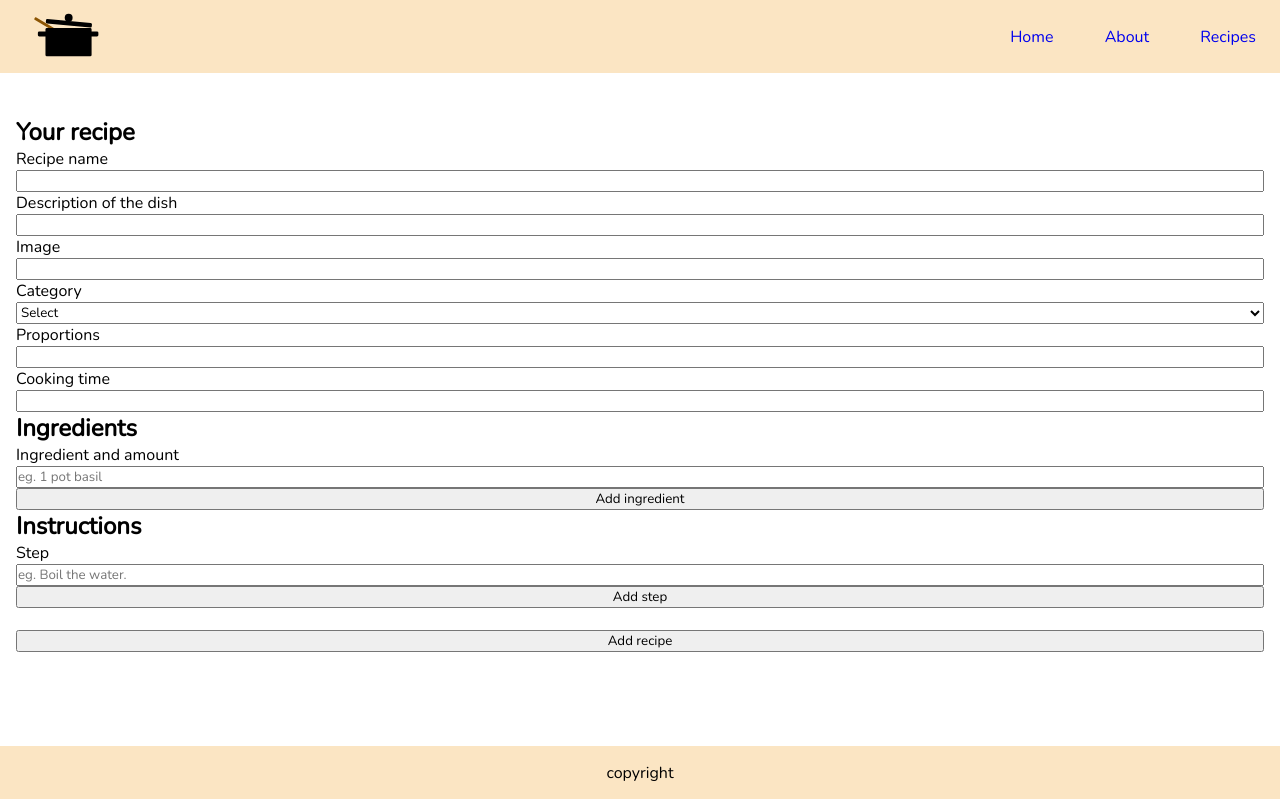
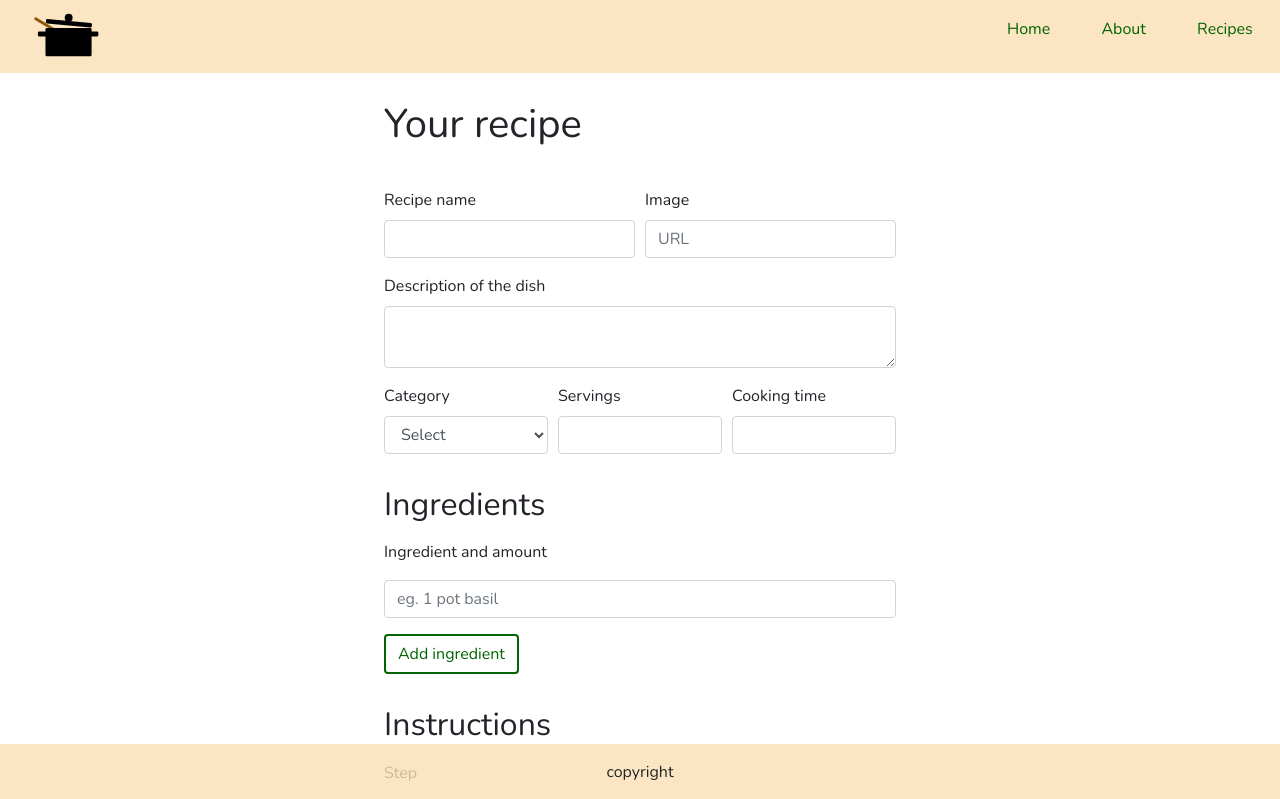
Before and after one commit to Sallaeliisa/Recipe_app, a React (Create React App) app: page /recipes/new in a window 1280 px wide. Shown: the top 799 px of the page. Built offline with nearby package versions, Linux system fonts and the light colour scheme; data requests are answered from the project's data file.

Commit message:
recipe form styled with Bootstrap

```diff
--- a/package.json
+++ b/package.json
@@ -7,7 +7,9 @@
     "@testing-library/react": "^11.2.6",
     "@testing-library/user-event": "^12.8.3",
     "axios": "^0.21.1",
+    "bootstrap": "^4.6.0",
     "react": "^17.0.2",
+    "react-bootstrap": "^1.6.0",
     "react-dom": "^17.0.2",
     "react-router-dom": "^5.2.0",
     "react-scripts": "4.0.3",
--- a/src/Components/Components_CSS/Form.css
+++ b/src/Components/Components_CSS/Form.css
@@ -1,14 +1,35 @@
+.formContainer {
+  display: flex;
+  justify-content: center;
+}
+
 form {
   margin-top: 100px;
-  display: flex;
-  flex-direction: column;
-  padding: 1rem;
+  width: 40%;
   margin-bottom: 5rem;
+}
+
+.form-control:focus {
+  border-color: grey;
+  box-shadow: inset 0 1px 1px rgba(0, 0, 0, 0.075), 0 0 5px #333;
+}
+
+
+form h1 {
+  padding: 0 0 2rem 0;
+}
+
+.ingredientSection, .instructionSection {
+  padding: 1rem 0 1rem 0;
+}
+
+.ingredientSection label.form-label, .instructionSection label.form-label {
+  padding: .5rem 0 .5rem 0;
 }
 
 form .ingredientList,
 form .instructionList {
-  padding: 1rem 0 1rem 0;
+  padding: 1rem 0 0 0;
 }
 
 form #showIngredients p,
@@ -16,3 +37,25 @@ form #showInstructions p {
   color: rgb(92, 92, 92);
   font-size: 16px;
 }
+
+.btn-outline-primary {
+  color: darkgreen;
+  border-color: darkgreen;
+  border-width: 2px;
+  display: block;
+}
+
+.btn-outline-primary:hover {
+  background-color: darkgreen;
+  border-color: darkgreen;
+}
+
+.btn-primary {
+  background-color: darkgreen;
+  border-color: darkgreen;
+  margin-top: 3.5rem;
+}
+
+.btn-primary:hover {
+  background-color: rgb(1, 73, 1);
+}
--- a/src/Components/Components_CSS/Home.css
+++ b/src/Components/Components_CSS/Home.css
@@ -20,7 +20,7 @@
     border-color: var(--lightBeige);
     background-color: rgba(253, 248, 239, 0.9);
     padding: 10vh 16vh 10vh 16vh;
-    border-radius: 3px;
+    border-radius: 5px;
     text-align: center;
 }
 
--- a/src/Components/Components_CSS/Nav.css
+++ b/src/Components/Components_CSS/Nav.css
@@ -9,6 +9,7 @@ nav ul li {
 
 a {
     text-decoration: none;
+    color: darkgreen;
 }
 
 nav img {
--- a/src/Components/Components_CSS/Recipes.css
+++ b/src/Components/Components_CSS/Recipes.css
@@ -14,6 +14,8 @@
 .recipeCard h1 {
   font-size: 22px;
   padding: 0.7rem;
+  font-weight: 700;
+  color: black;
 }
 
 .recipeCard h2 {
@@ -27,12 +29,8 @@
   line-height: 1.5;
 }
 
-.recipeCard p {
-  line-height: 1.5;
-}
-
 .cardText {
-  padding: 1rem;
+  padding: .5rem;
 }
 
 .item {
--- a/src/Components/Form.js
+++ /dev/null
@@ -1,99 +0,0 @@
-import React from "react";
-import { useState } from "react";
-import "./Components_CSS/Form.css";
-
-const Form = () => {
-  const [newRecipe, setNewRecipe] = useState({
-    name: "",
-    image: "",
-    description: "",
-    recipeYield: "",
-    totalTime: "",
-    recipeIngredients: [],
-    recipeInstructions: [],
-  });
-
-  const changeHandler = (e) => {
-    setNewRecipe({
-      ...newRecipe,
-      [e.target.id]: e.target.value,
-    });
-    console.log(newRecipe);
-  };
-
-  const addIngredient = (e) => {
-    e.preventDefault();
-    const ingredientValue = document.getElementById('recipeIngredient');
-    const ingredient = ingredientValue.value;
-    newRecipe.recipeIngredients.push(ingredient);
-    const showIngredient = document.createElement("P");
-    showIngredient.textContent=ingredient;
-    showIngredient.className="addedIngredients";
-    document.getElementById("showIngredients").appendChild(showIngredient);
-    document.getElementById('recipeIngredient').value = '';
-    document.getElementById("showIngredients").classList.add('ingredientList');
-  };
-
-  const addInstruction = (e) => {
-    e.preventDefault();
-    const instructionValue = document.getElementById('recipeInstruction');
-    const instruction = instructionValue.value;
-    newRecipe.recipeInstructions.push(instruction);
-    const showInstruction = document.createElement("P");
-    showInstruction.textContent=instruction;
-    showInstruction.className="addedInstructions";
-    document.getElementById("showInstructions").appendChild(showInstruction);
-    document.getElementById('recipeInstruction').value = '';
-    document.getElementById("showInstructions").classList.add('instructionList');
-  };
-
-  const submitRecipe = (e) => {
-    e.preventDefault();
-    const requestOptions = {
-      method: "POST",
-      headers: { "content-type": "application/json" },
-      body: JSON.stringify(newRecipe),
-    };
-    fetch("http://localhost:3001/recipe", requestOptions);
-    alert("Recipe is posted", window.location.reload());
-  };
-
-  return (
-    <form onSubmit={submitRecipe}>
-      <h1>Your recipe</h1>
-      <label>Recipe name</label>
-      <input type="text" id="name" onChange={changeHandler} />
-      <label>Description of the dish</label>
-      <input type="text" id="description" onChange={changeHandler} />
-      <label>Image</label>
-      <input type="url" id="image" onChange={changeHandler} />
-      <label>Category</label>
-      <select id="recipeCategory" onChange={changeHandler}>
-        <option value="select">Select</option>
-        <option value="main dish">Main dish</option>
-        <option value="side dish">Side dish</option>
-        <option value="dessert">Dessert</option>
-        <option value="other">Other</option>
-      </select>
-      <label>Proportions</label>
-      <input type="text" id="recipeYield" onChange={changeHandler} />
-      <label>Cooking time</label>
-      <input type="text" id="totalTime" onChange={changeHandler} />
-      <h2>Ingredients</h2>
-      <section id='showIngredients'></section>
-      <label>Ingredient and amount</label>
-      <input type="text" id="recipeIngredient" placeholder='eg. 1 pot basil' />
-      <button onClick={addIngredient}>Add ingredient</button>
-      <h2>Instructions</h2>
-      <section id='showInstructions'></section>
-      <label>Step</label>
-      <input type="text" id="recipeInstruction" placeholder='eg. Boil the water.' />
-      <button onClick={addInstruction}>Add step</button>
-      <br></br>
-
-      <button type="submit">Add recipe</button>
-    </form>
-  );
-};
-
-export default Form;
--- /dev/null
+++ b/src/Components/RecipeForm.js
@@ -0,0 +1,151 @@
+import React from "react";
+import { useState } from "react";
+import Form from "react-bootstrap/Form";
+import Col from "react-bootstrap/Col";
+import Button from "react-bootstrap/Button";
+import "./Components_CSS/Form.css";
+
+const RecipeForm = () => {
+  const [newRecipe, setNewRecipe] = useState({
+    name: "",
+    image: "",
+    description: "",
+    recipeCategory: "",
+    recipeYield: "",
+    totalTime: "",
+    recipeIngredients: [],
+    recipeInstructions: [],
+  });
+
+  const changeHandler = (e) => {
+    setNewRecipe({
+      ...newRecipe,
+      [e.target.id]: e.target.value,
+    });
+    console.log(newRecipe);
+  };
+
+  const addIngredient = (e) => {
+    e.preventDefault();
+    const ingredientValue = document.getElementById("recipeIngredient");
+    const ingredient = ingredientValue.value;
+    newRecipe.recipeIngredients.push(ingredient);
+    const showIngredient = document.createElement("P");
+    showIngredient.textContent = ingredient;
+    showIngredient.className = "addedIngredients";
+    document.getElementById("showIngredients").appendChild(showIngredient);
+    document.getElementById("recipeIngredient").value = "";
+    document.getElementById("showIngredients").classList.add("ingredientList");
+  };
+
+  const addInstruction = (e) => {
+    e.preventDefault();
+    const instructionValue = document.getElementById("recipeInstruction");
+    const instruction = instructionValue.value;
+    newRecipe.recipeInstructions.push(instruction);
+    const showInstruction = document.createElement("P");
+    showInstruction.textContent = instruction;
+    showInstruction.className = "addedInstructions";
+    document.getElementById("showInstructions").appendChild(showInstruction);
+    document.getElementById("recipeInstruction").value = "";
+    document
+      .getElementById("showInstructions")
+      .classList.add("instructionList");
+  };
+
+  const submitRecipe = (e) => {
+    e.preventDefault();
+    const requestOptions = {
+      method: "POST",
+      headers: { "content-type": "application/json" },
+      body: JSON.stringify(newRecipe),
+    };
+    fetch("http://localhost:3001/recipe", requestOptions);
+    alert("Recipe is posted", window.location.reload());
+  };
+
+  return (
+    <div className="formContainer">
+      <Form onSubmit={submitRecipe}>
+        <h1>Your recipe</h1>
+        <div className="recipeInfo">
+        <Form.Row>
+          <Col>
+            <Form.Group controlId="name">
+              <Form.Label>Recipe name</Form.Label>
+              <Form.Control type="text" required onChange={changeHandler} />
+            </Form.Group>
+          </Col>
+          <Col>
+            <Form.Group controlId="image">
+              <Form.Label>Image</Form.Label>
+              <Form.Control
+                type="url"
+                placeholder="URL"
+                onChange={changeHandler}
+              />
+            </Form.Group>
+          </Col>
+        </Form.Row>
+        <Form.Group controlId="description">
+          <Form.Label>Description of the dish</Form.Label>
+          <Form.Control as="textarea" onChange={changeHandler} />
+        </Form.Group>
+        <Form.Row>
+          <Col>
+            <Form.Group controlId="recipeCategory">
+              <Form.Label>Category</Form.Label>
+              <Form.Control
+                as="select"
+                defaultValue="select"
+                onChange={changeHandler}
+              >
+                <option value="select">Select</option>
+                <option value="main course">Main course</option>
+                <option value="side dish">Side dish</option>
+                <option value="dessert">Dessert</option>
+                <option value="other">Other</option>
+              </Form.Control>
+            </Form.Group>
+          </Col>
+          <Col>
+            <Form.Group controlId="recipeYield">
+              <Form.Label>Servings</Form.Label>
+              <Form.Control type="text" onChange={changeHandler} />
+            </Form.Group>
+          </Col>
+          <Col>
+            <Form.Group controlId="totalTime">
+              <Form.Label>Cooking time</Form.Label>
+              <Form.Control type="text" onChange={changeHandler} />
+            </Form.Group>
+          </Col>
+        </Form.Row>
+        </div>
+        <div className="ingredientSection">
+        <h2>Ingredients</h2>
+        <section id="showIngredients"></section>
+        <Form.Group controlId="recipeIngredient">
+          <Form.Label>Ingredient and amount</Form.Label>
+          <Form.Control type="text" placeholder="eg. 1 pot basil" />
+        </Form.Group>
+        <Button variant="outline-primary" onClick={addIngredient}>
+          Add ingredient
+        </Button>
+        </div>
+        <div className="instructionSection">
+        <h2>Instructions</h2>
+        <section id="showInstructions"></section>
+        <Form.Group controlId="recipeInstruction">
+          <Form.Label>Step</Form.Label>
+          <Form.Control as="textarea" placeholder="eg. Boil the water." />
+        </Form.Group>
+        <Button variant="outline-primary" onClick={addInstruction}>Add step</Button>
+        <Button variant="primary" type="submit">Add recipe</Button>
+        </div>
+      </Form>
+    </div>
+  );
+};
+
+export default RecipeForm;
--- a/src/Components/Recipes.js
+++ b/src/Components/Recipes.js
@@ -2,7 +2,7 @@ import React, { Component } from "react";
 import SearchBox from "./SearchBox";
 import RecipeCard from "./RecipeCard";
 import SingleRecipe from "./SingleRecipe";
-import Form from "./Form";
+import Form from "./RecipeForm";
 import { Switch, Route } from "react-router-dom";
 import "./Components_CSS/Recipes.css";
 import "./Components_CSS/searchArea.css";
--- a/src/Components/SingleRecipe.js
+++ b/src/Components/SingleRecipe.js
@@ -28,6 +28,7 @@ const SingleRecipe = () => {
         <img src={recipe.image} alt="meal prepared" />
         <h3>{recipe.description}</h3>
         <div className="cardText">
+          <p>Category: {recipe.recipeCategory}</p>
           <p>Servings: {recipe.recipeYield}</p>
           <p>Cooking time: {recipe.totalTime}</p>
           <h4>Ingredients:</h4>
--- a/src/index.js
+++ b/src/index.js
@@ -1,3 +1,5 @@
+import 'bootstrap/dist/css/bootstrap.min.css';
+
 
 import React from 'react';
 import ReactDOM from 'react-dom';
```
Also changed, not shown: recipe.json (line endings or trailing spaces), 1 other file (tests, documents, lock files or other folders).
